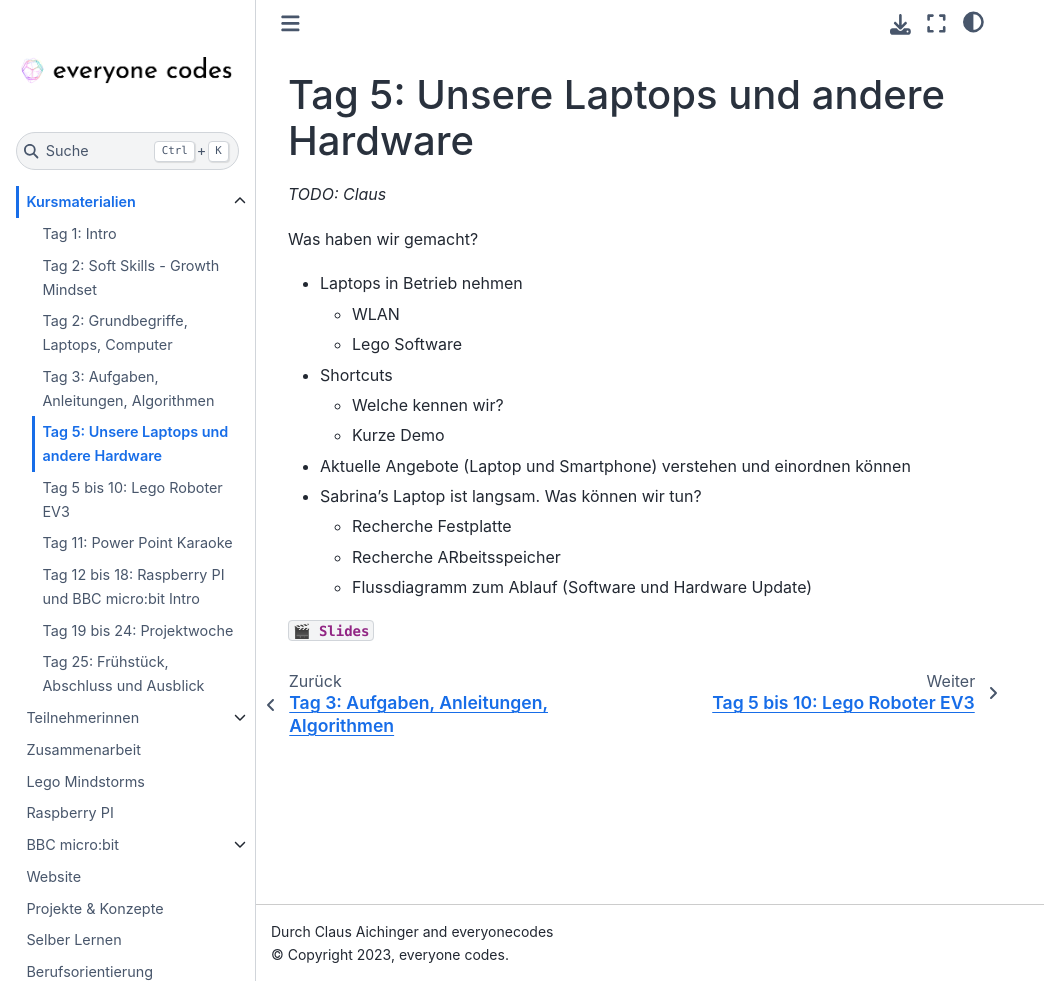
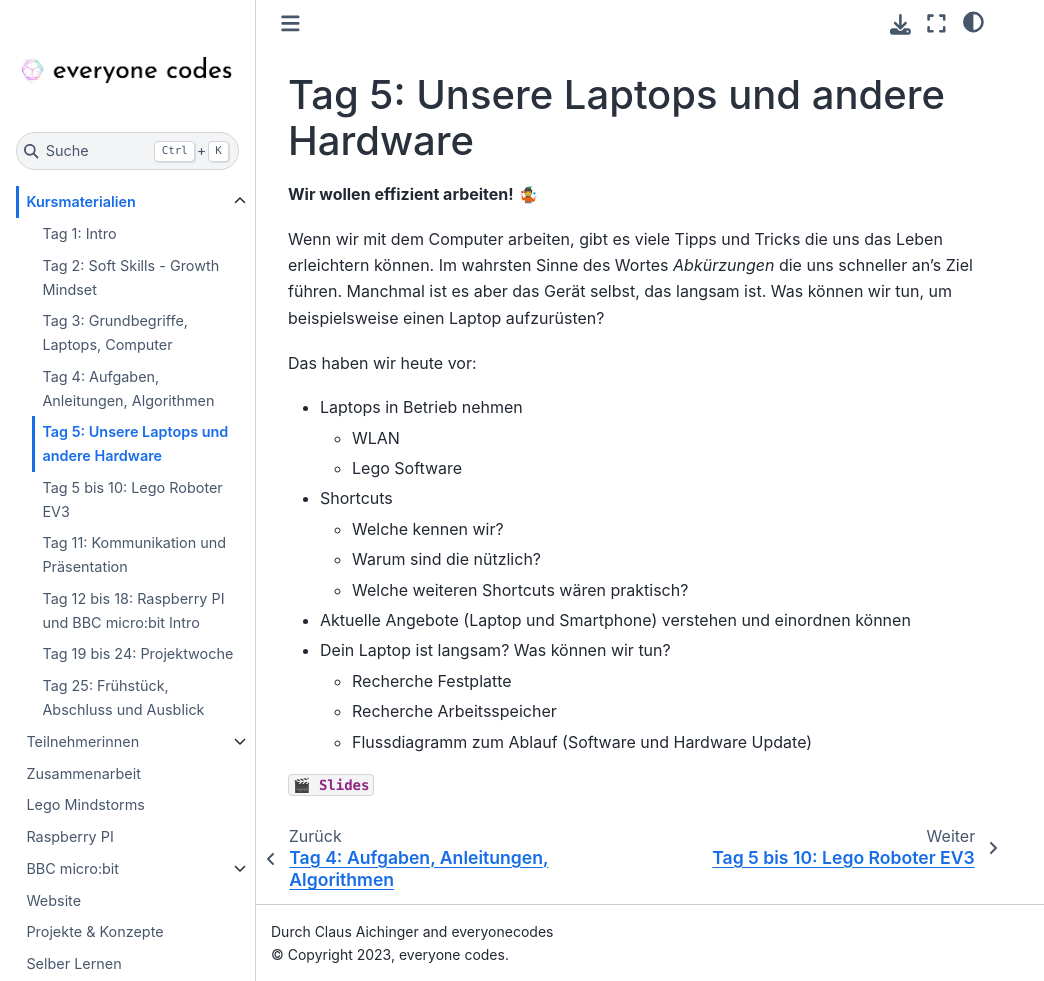
Before and after one commit to ec-mentors/IT-ist-das-was-fuer-mich-AMS, a Sphinx documentation site: the page built from source/course/day_05_laptop_setup_keyboard_shortcuts_and_researching_hardware/index.md, in a window 1280 px wide and 981 px high. Shown: the whole window, without its empty margins (0-1044 px from the left). Built offline with Sphinx 7.4.7 and the Sphinx Book theme 1.1.4, drawn with Linux system fonts in a browser that asks for light colours.

Commit message:
Various updates to course notes

```diff
--- a/source/course/day_03_hardware_and_components/index.md
+++ b/source/course/day_03_hardware_and_components/index.md
@@ -1,4 +1,4 @@
-# Tag 2: Grundbegriffe, Laptops, Computer
+# Tag 3: Grundbegriffe, Laptops, Computer
 
 **Wir zerlegen einen Computer!** 🧰 🪛 💻
 
@@ -8,5 +8,4 @@ Außerdem werden wir einen Computer zerlegen und uns anschauen, woraus der beste
 
 {download}`🎬 Slides <./slides.pdf>`
 
-TODO Claus
-* Festplatte, RAM und CPU mit verteilten Rollen
+% Idee: Festplatte, RAM und CPU mit verteilten Rollen
--- a/source/course/day_04_describing_tasks_and_writing_manuals/index.md
+++ b/source/course/day_04_describing_tasks_and_writing_manuals/index.md
@@ -1,4 +1,4 @@
-# Tag 3: Aufgaben, Anleitungen, Algorithmen
+# Tag 4: Aufgaben, Anleitungen, Algorithmen
 
 **Wir verfassen Anleitungen!** 🤓 📝
 
--- a/source/course/day_05_laptop_setup_keyboard_shortcuts_and_researching_hardware/index.md
+++ b/source/course/day_05_laptop_setup_keyboard_shortcuts_and_researching_hardware/index.md
@@ -1,19 +1,26 @@
 # Tag 5: Unsere Laptops und andere Hardware
 
-*TODO: Claus*
+**Wir wollen effizient arbeiten!** 🤹
 
-Was haben wir gemacht?
+Wenn wir mit dem Computer arbeiten, gibt es viele Tipps und Tricks
+die uns das Leben erleichtern können. Im wahrsten Sinne des Wortes
+*Abkürzungen* die uns schneller an's Ziel führen.
+Manchmal ist es aber das Gerät selbst, das langsam ist. Was können
+wir tun, um beispielsweise einen Laptop aufzurüsten?
+
+Das haben wir heute vor:
 * Laptops in Betrieb nehmen
   * WLAN
   * Lego Software
 * Shortcuts
   * Welche kennen wir?
-  * Kurze Demo
+  * Warum sind die nützlich?
+  * Welche weiteren Shortcuts wären praktisch?
 * Aktuelle Angebote (Laptop und Smartphone) verstehen
   und einordnen können
-* Sabrina's Laptop ist langsam. Was können wir tun?
+* Dein Laptop ist langsam? Was können wir tun?
   * Recherche Festplatte
-  * Recherche ARbeitsspeicher
+  * Recherche Arbeitsspeicher
   * Flussdiagramm zum Ablauf (Software und Hardware Update)
 
 {download}`🎬 Slides <./slides.pdf>`
--- a/source/course/day_11_power_point_karaoke/index.md
+++ /dev/null
@@ -1,3 +0,0 @@
-# Tag 11: Power Point Karaoke
-
-TODO
```
Also changed, not shown: source/course/day_02_soft_skills_growth_mindset/index.md (+3 -3 lines), source/course/day_05_laptop_setup_keyboard_shortcuts_and_researching_hardware/slides.md (+1 -1 lines), source/course/day_11_soft_skills_presentation_skills/index.md (added, +13 -0 lines), 2 other files.
